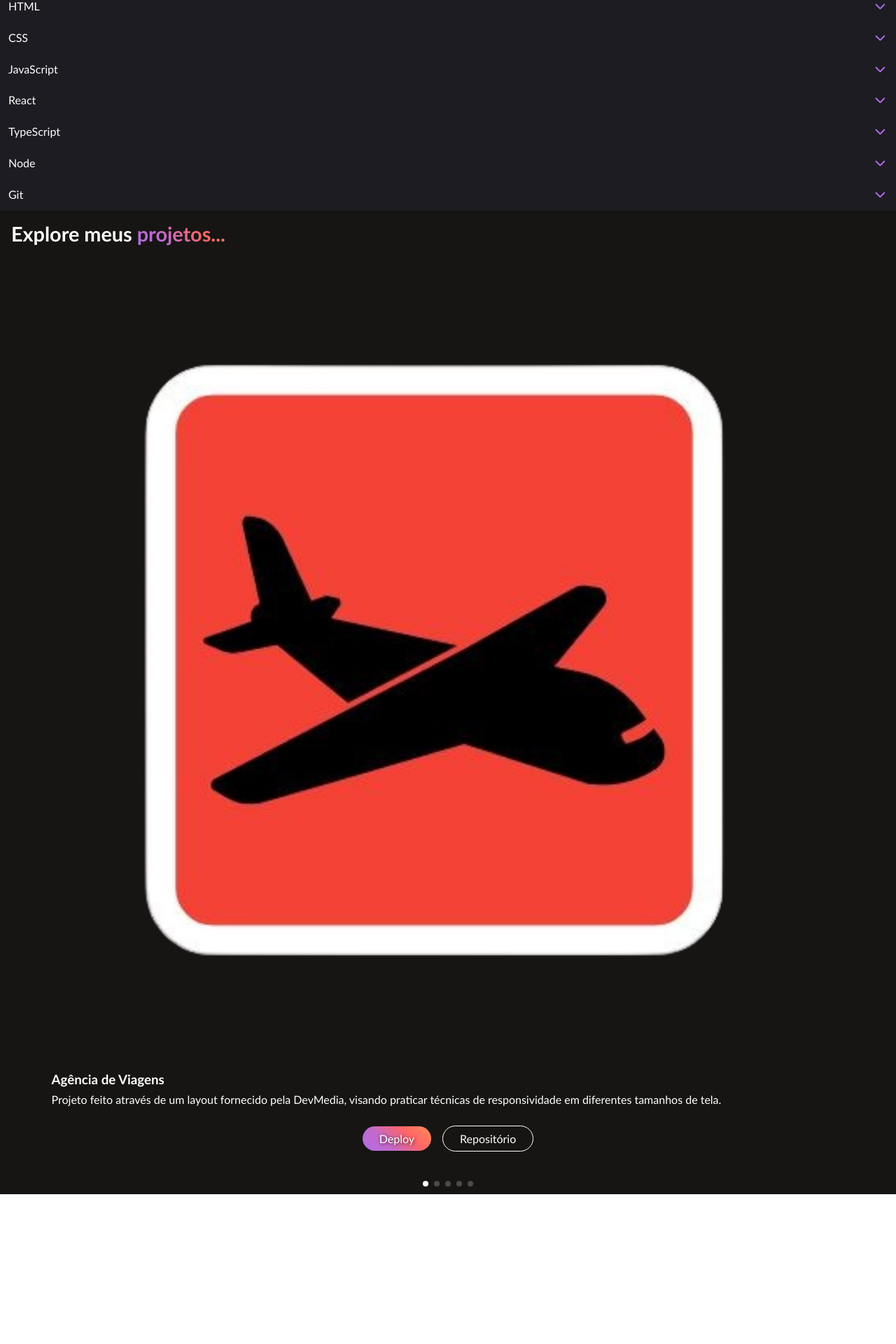
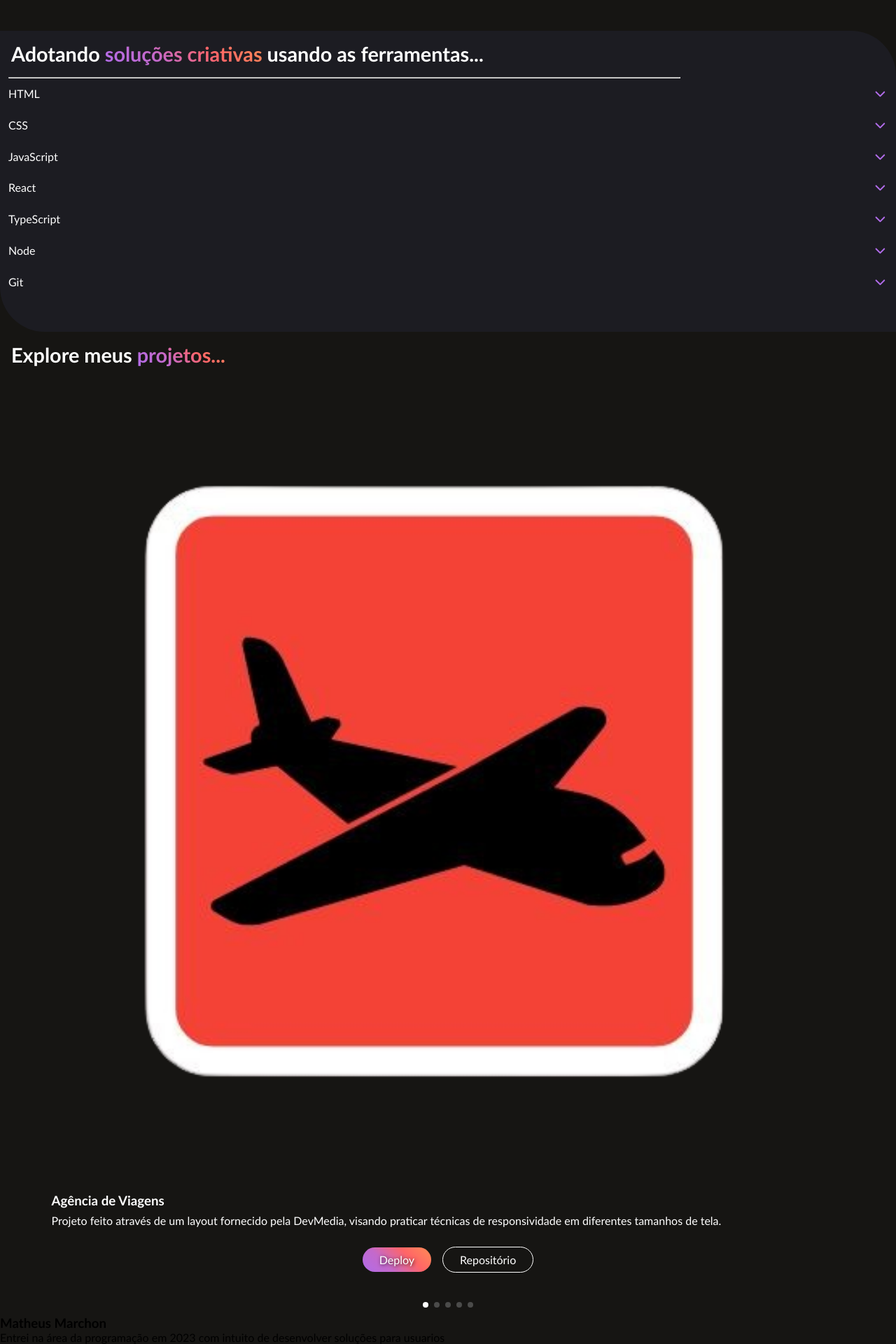
Before and after one commit to MarchonSolutions/Marchon-portifolio-page, a React (Vite) app: page / in a window 1280 px wide. Shown: the part 582-2502 px from the top of the page at 70% size. Before the commit the page ends 2288 px from the top, so only its background shows below. Built offline with nearby package versions, Linux system fonts and the light colour scheme.

Commit message:
teste de mudança na foto do perfil

```diff
--- /dev/null
+++ b/src/components/Main/AboutMe/index.jsx
@@ -0,0 +1,10 @@
+import styles from './AboutMe.module.css';
+
+export const AboutMe = () => {
+    return (
+        <section className={styles.aboutMe}>
+            <h3>Matheus Marchon</h3>
+            <p>Entrei na área da programação em 2023 com intuito de desenvolver soluções para usuarios</p>
+        </section>
+    )
+}
--- a/src/components/Main/Main.module.css
+++ b/src/components/Main/Main.module.css
@@ -1,3 +1,7 @@
+.main {
+  background-color: #161513;
+}
+
 .hardSkills,
 .myProjects {
   .text__hardSkills,
@@ -15,6 +19,8 @@
 
 .hardSkills {
   background-color: #1c1c22;
+  border-radius: 0 4rem 0 4rem;
+  padding-bottom: 3rem;
 }
 
 .myProjects {
--- a/src/components/Main/index.jsx
+++ b/src/components/Main/index.jsx
@@ -1,11 +1,14 @@
+import { AboutMe } from './AboutMe';
+import styles from './Main.module.css';
 import { MyProjects } from "./MyProjects";
 import { MyTools } from "./MyTools";
 
 export const Main = () => {
   return (
-    <main>
+    <main className={styles.main}>
         <MyTools />
         <MyProjects/>
+        <AboutMe />
     </main>
   );
 };
--- a/src/components/Menu/Menu.module.css
+++ b/src/components/Menu/Menu.module.css
@@ -27,6 +27,10 @@
         margin-bottom: 1rem;
         padding-right: .5rem;
         cursor: pointer;
+        a {
+          text-decoration: none;
+          color: #bebebe;
+        }
     }
   }
 }
--- a/src/components/Menu/index.jsx
+++ b/src/components/Menu/index.jsx
@@ -19,13 +19,19 @@ export const Menu = () => {
       </menu>
       <ul className={styles.socialMedia}>
         <li>
-          <FaLinkedin />
+          <a href="https://www.linkedin.com/in/matheus-marchon-2363941a1/" target="blank">
+            <FaLinkedin />
+          </a>
         </li>
         <li>
-          <FaGithub />
+          <a href="https://github.com/Marchon1702" target="blank">
+            <FaGithub />
+          </a>
         </li>
         <li>
-          <FaInstagram />
+          <a href="https://www.instagram.com/mt.marchon/" target="blank">
+            <FaInstagram />
+          </a>
         </li>
       </ul>
     </div>
```
Also changed, not shown: src/components/Footer/index.jsx (added, +9 -0 lines), public/images/perfil-portif-menor.png, src/components/Footer/Footer.module.css (added), src/components/Main/AboutMe/AboutMe.module.css (added).
